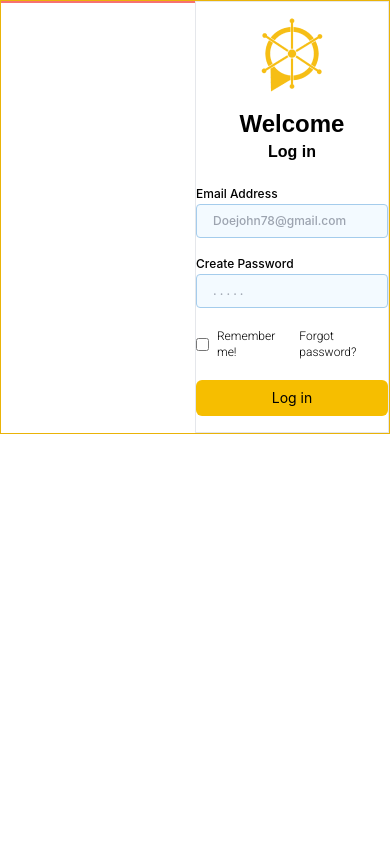
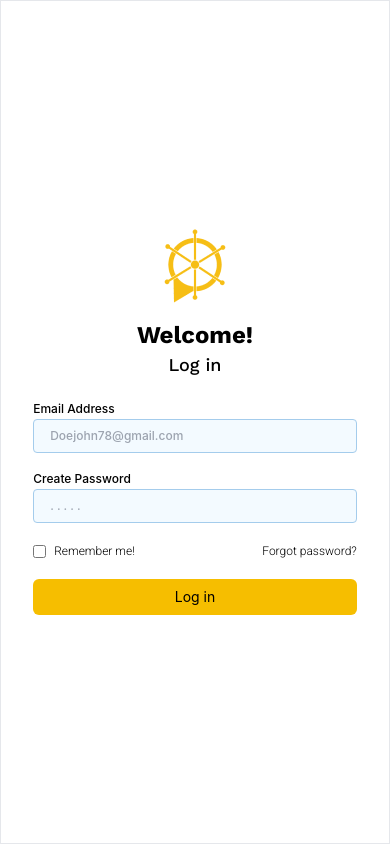
Before and after one commit to sarahahmadmalik/Maglo.net, a Next.js app: page /login in a window 390 px wide. Built offline with nearby package versions, Linux system fonts and the light colour scheme; grey boxes are pictures that could not be loaded.

Commit message:
login-fixed

```diff
--- a/pages/login.js
+++ b/pages/login.js
@@ -1,7 +1,12 @@
 import Image from "next/image";
-import { useState } from 'react';
+import { useState } from "react";
+import { Work_Sans } from "next/font/google";
+const font = Work_Sans({
+  subsets: ["latin"],
+  weight: ["100", "300", "400", "500", "700"],
+});
 
-function login() {
+function Login() {
     const [formData, setFormData] = useState({
         email: '',
         password: '',
@@ -38,18 +43,17 @@ function login() {
       const handleRememberMeChange = (event) => {
         setRememberMe(event.target.checked);
       };
+  return (
+    <div className="bg-white w-[100vw] h-[100vh] text-black overflow-hidden">
+      <div className="w-full h-full flex">
 
-
-
-  return (
-    <div className="bg-white w-full h-full  border border-yellow-500 text-black overflow-hidden">
-      <div className="w-full h-full flex">
-        <div className="w-full h-full relative border border-red-400 overflow-hidden">
+        <div className="w-full h-full relative overflow-hidden hidden sm:block">
           <Image
             src="/assets/login-img.svg"
             alt="banner-image"
             fill
             priority
+            style={{ objectFit: "cover" }}
           />
         </div>
 
@@ -64,11 +68,16 @@ function login() {
               />
             </div>
             <div>
-              <h1 className="font-bold text-2xl font-workSans">Welcome</h1>
+              <h1 className={` ${font.className} font-bold text-2xl`}>
+                Welcome!
+              </h1>
             </div>
             <div>
-              <h1 className="font-semibold text-medium font-workSans">Log in</h1>
+              <h1 className={`${font.className} font-medium text-lg`}>
+                Log in
+              </h1>
             </div>
+            <div>
             <div>
               <form className="font-inter py-4" onSubmit={handleSubmit}>
                 <div className="flex flex-col gap-3">
@@ -81,7 +90,7 @@ function login() {
                       id="email"
                       placeholder="Doejohn78@gmail.com"
                       value={formData.email}
-                      className="text-xs font-medium w-full border border-[#A4CCEC] bg-[#F3FAFF] px-4 py-2 rounded"
+                      className="text-xs font-medium w-full border border-[#A4CCEC] bg-[#F3FAFF] px-4 py-2 rounded focus:border-[A4CCEC] focus:outline-none focus:bg-[#F3FAFF]"
                       onChange={handleChange}
                     />
                   </div>
@@ -114,12 +123,13 @@ function login() {
                   </div>
                   <button
                     type="submit"
-                    className="bg-customYellow text-black py-2 rounded-md text-sm"
+                    className="bg-customYellow text-black py-2 rounded-md text-sm hover:scale-105 ease-in duration-300 transition-all"
                   >
                     Log in
                   </button>
                 </div>
               </form>
+            </div>
             </div>
           </div>
         </div>
@@ -128,4 +138,4 @@ function login() {
   );
 }
 
-export default login;
+export default Login;
```
